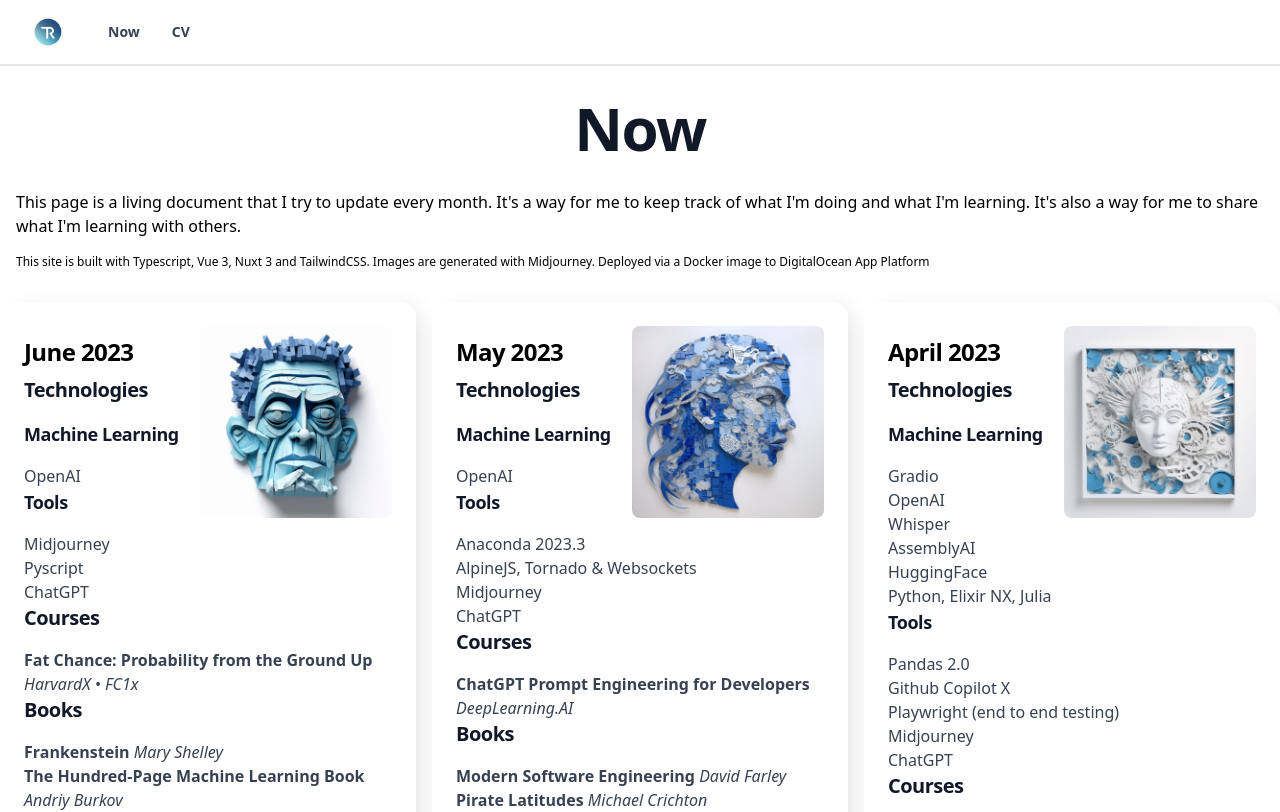
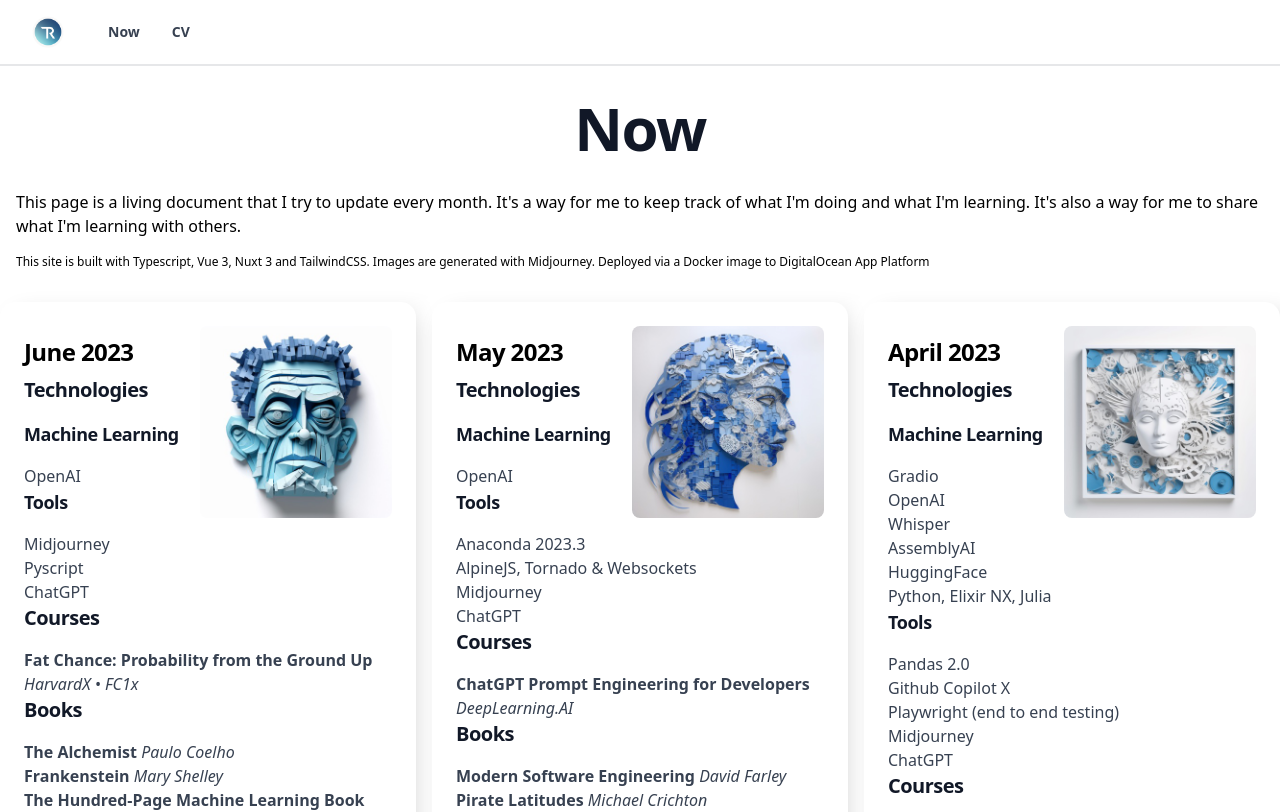
Before and after one commit to ringling/nuxt_ringling_info, a Nuxt app: page /now in a window 1280 px wide. Shown: the top 812 px of the page. Built offline with nearby package versions, Linux system fonts and the light colour scheme.

Commit message:
Book added

```diff
--- a/pages/now.vue
+++ b/pages/now.vue
@@ -45,6 +45,7 @@
 
           <h3>Books</h3>
           <ul>
+            <li> <b>The Alchemist</b> <em class="whitespace-nowrap">Paulo Coelho</em> </li>
             <li> <b>Frankenstein</b> <em class="whitespace-nowrap">Mary Shelley</em> </li>
             <li> <b>The Hundred-Page Machine Learning Book</b> <em class="whitespace-nowrap">Andriy Burkov</em> </li>
           </ul>
```
Also changed, not shown: 1 other file (tests, documents, lock files or other folders).
